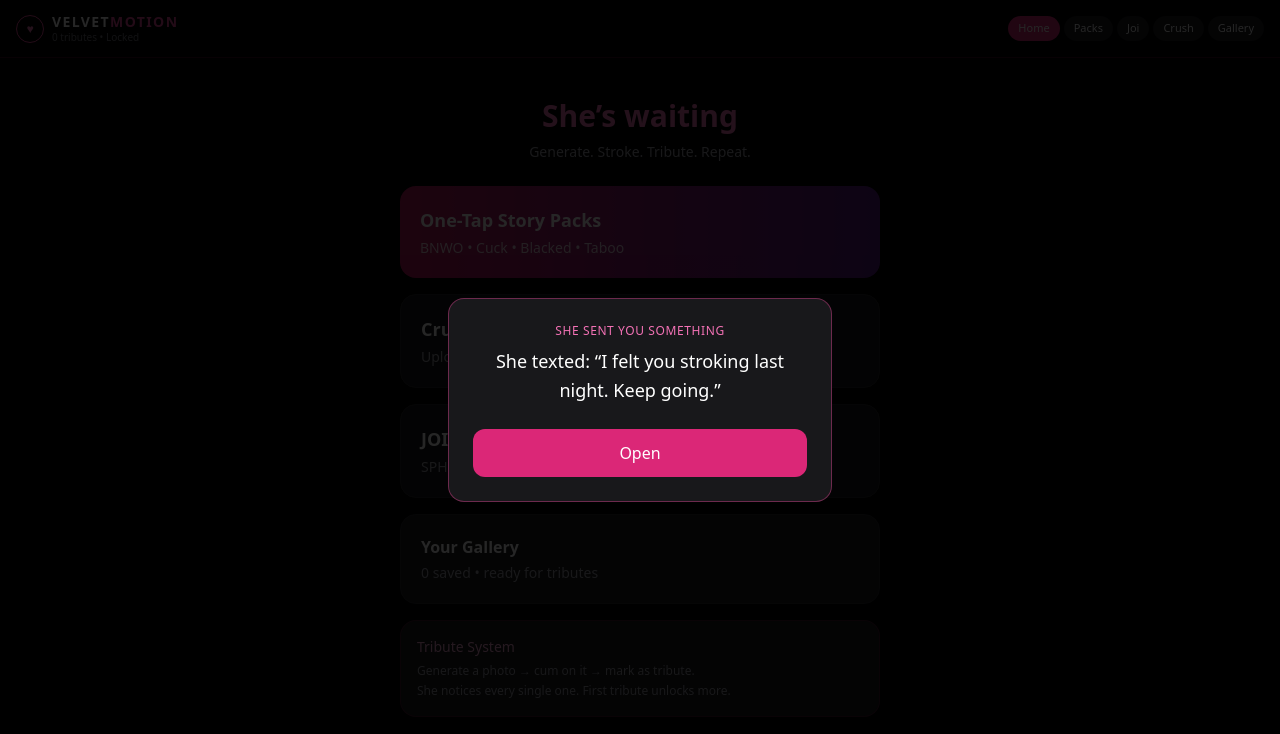
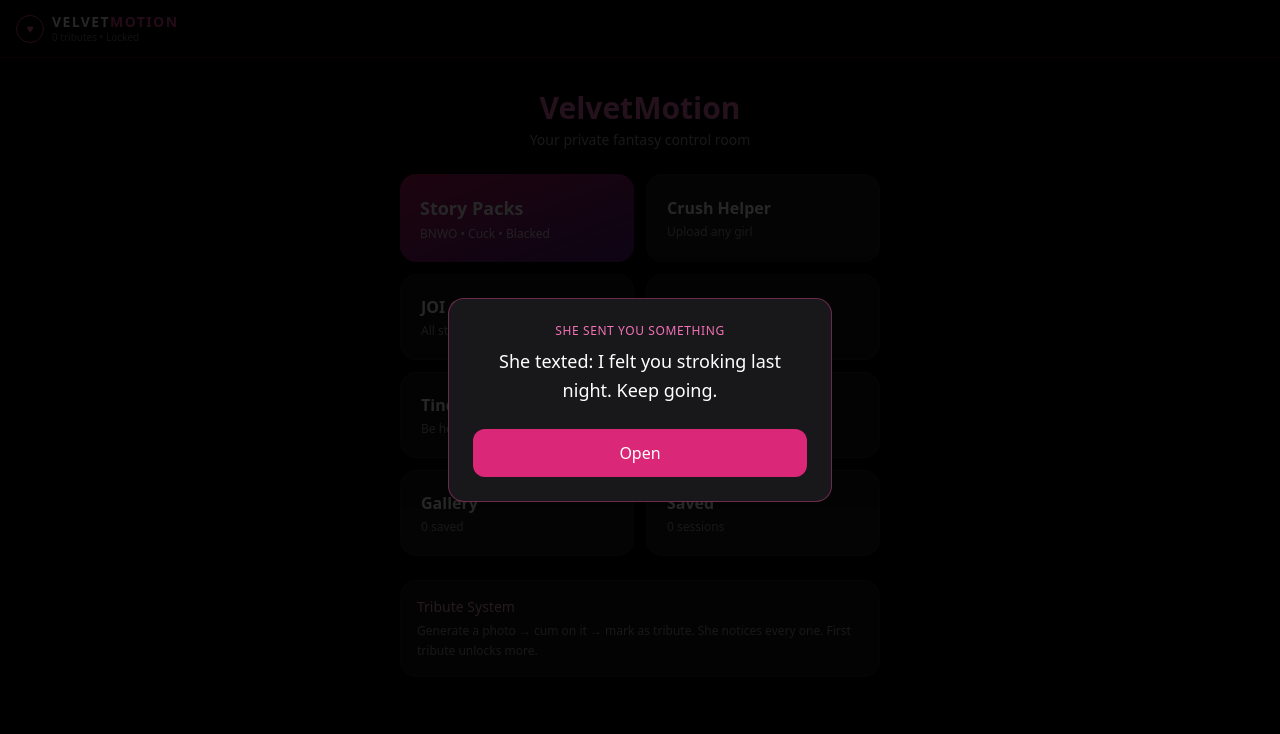
Before and after one commit to hampusi97/velvetmotion-ai, a Next.js app: page / in a window 1280 px wide. Shown: the top 734 px of the page. Built offline with nearby package versions, Linux system fonts and the light colour scheme.

Commit message:
Add full homescreen dashboard with easy access to all features (packs, crush, JOI, BNWO, Tinder, gallery, group, saved)

```diff
--- a/app/page.tsx
+++ b/app/page.tsx
@@ -1,6 +1,8 @@
 "use client";
 
 import { useState, useEffect, useRef } from "react";
+
+type View = "home" | "packs" | "joi" | "chat" | "gallery" | "crush" | "bnwo" | "tinder" | "group" | "saved";
 
 interface MediaItem {
   id: string;
@@ -18,17 +20,24 @@ interface Message {
   video?: string;
 }
 
+interface SavedSession {
+  id: string;
+  title: string;
+  messages: Message[];
+  createdAt: string;
+}
+
 const STORY_PACKS = [
-  { id: "blacked-weekend", title: "Blacked Weekend", tag: "BNWO", desc: "She spends the weekend getting ruined by BBC while you stroke" },
+  { id: "blacked-weekend", title: "Blacked Weekend", tag: "BNWO", desc: "Full weekend of BBC while you only stroke" },
   { id: "brother", title: "She Fucks Your Brother", tag: "CUCK", desc: "Your own brother takes her in your bed" },
-  { id: "office", title: "Office Cuck", tag: "CUCK", desc: "She fucks her boss and sends you proof" },
-  { id: "dad", title: "She Fucked Your Dad", tag: "TABOO", desc: "The ultimate betrayal fantasy" },
+  { id: "office", title: "Office Cuck", tag: "CUCK", desc: "She fucks her boss and sends proof" },
+  { id: "dad", title: "She Fucked Your Dad", tag: "TABOO", desc: "Ultimate betrayal fantasy" },
   { id: "bnwo-training", title: "BNWO Training", tag: "BNWO", desc: "Complete whiteboy reprogramming" },
-  { id: "locked", title: "Chastity Night", tag: "CUCK", desc: "You’re locked while she gets used" },
-  { id: "group", title: "Group Use", tag: "BNWO", desc: "Multiple men • you only watch and stroke" },
-  { id: "instagram", title: "Instagram BBC Arc", tag: "BNWO", desc: "She turns her page into a public BBC slut account" },
-  { id: "ex", title: "Ex Got Blacked", tag: "BNWO", desc: "Your ex rubs her new black boyfriend in your face" },
-  { id: "wife", title: "Wife Training", tag: "BNWO", desc: "You slowly turn your wife into a BBC-only slut" },
+  { id: "locked", title: "Chastity Night", tag: "CUCK", desc: "Locked while she gets used" },
+  { id: "group", title: "Group Use", tag: "BNWO", desc: "Multiple men, you only watch" },
+  { id: "instagram", title: "Instagram BBC Arc", tag: "BNWO", desc: "She turns her IG into a BBC page" },
+  { id: "ex", title: "Ex Got Blacked", tag: "BNWO", desc: "Your ex rubs it in" },
+  { id: "wife", title: "Wife Training", tag: "BNWO", desc: "Turn your wife BBC-only" },
 ];
 
 const JOI_PRESETS = [
@@ -40,14 +49,16 @@ const JOI_PRESETS = [
   { id: "cuck", label: "Cuck JOI" },
   { id: "blacked", label: "Blacked JOI" },
   { id: "findom", label: "Findom JOI" },
+  { id: "voice", label: "Voice JOI" },
 ];
 
 export default function VelvetMotion() {
-  const [view, setView] = useState<"home" | "packs" | "joi" | "chat" | "gallery" | "crush">("home");
+  const [view, setView] = useState<View>("home");
   const [messages, setMessages] = useState<Message[]>([]);
   const [input, setInput] = useState("");
   const [isLoading, setIsLoading] = useState(false);
   const [gallery, setGallery] = useState<MediaItem[]>([]);
+  const [savedSessions, setSavedSessions] = useState<SavedSession[]>([]);
   const [generating, setGenerating] = useState<"image" | "video" | null>(null);
   const [tributes, setTributes] = useState(0);
   const [unlocked, setUnlocked] = useState(false);
@@ -59,9 +70,11 @@ export default function VelvetMotion() {
 
   useEffect(() => {
     const g = localStorage.getItem("velvet-gallery");
+    const s = localStorage.getItem("velvet-saved");
     const t = localStorage.getItem("velvet-tributes");
     const u = localStorage.getItem("velvet-unlocked");
     if (g) setGallery(JSON.parse(g));
+    if (s) setSavedSessions(JSON.parse(s));
     if (t) setTributes(Number(t));
     if (u === "true") setUnlocked(true);
 
@@ -70,9 +83,9 @@ export default function VelvetMotion() {
     if (last !== today) {
       const msgs = [
         "She just viewed your tribute… and liked it.",
-        "New message: “Did you cum on my pic again like a good boy?”",
+        "New message: Did you cum on my pic again like a good boy?",
         "She posted a new story. You’re not going to like who she’s with.",
-        "She texted: “I felt you stroking last night. Keep going.”",
+        "She texted: I felt you stroking last night. Keep going.",
         "Your tribute made her wet. She wants another one tonight.",
       ];
       setDailyMsg(msgs[Math.floor(Math.random() * msgs.length)]);
@@ -90,6 +103,25 @@ export default function VelvetMotion() {
     localStorage.setItem("velvet-gallery", JSON.stringify(items));
   };
 
+  const saveSession = () => {
+    if (messages.length < 2) return;
+    const session: SavedSession = {
+      id: Date.now().toString(),
+      title: `Session ${new Date().toLocaleString()}`,
+      messages,
+      createdAt: new Date().toISOString(),
+    };
+    const updated = [session, ...savedSessions].slice(0, 30);
+    setSavedSessions(updated);
+    localStorage.setItem("velvet-saved", JSON.stringify(updated));
+    alert("Session saved");
+  };
+
+  const loadSession = (session: SavedSession) => {
+    setMessages(session.messages);
+    setView("chat");
+  };
+
   const addTribute = () => {
     const newCount = tributes + 1;
     setTributes(newCount);
@@ -101,8 +133,8 @@ export default function VelvetMotion() {
     setMessages(prev => [...prev, {
       role: "assistant",
       content: newCount === 1
-        ? `You actually did it…\n\nYou came on my picture like a pathetic little tribute bitch.\n\nI saw it.\n\nGood boy. You just unlocked something special.`
-        : `Another tribute?\n\nYou’re so fucking addicted to me it’s embarrassing.\n\nKeep cumming on my pics. I like collecting them.`
+        ? "You actually did it…\n\nYou came on my picture like a pathetic little tribute bitch.\n\nI saw it.\n\nGood boy. You just unlocked something special."
+        : "Another tribute?\n\nYou’re so fucking addicted to me it’s embarrassing.\n\nKeep cumming on my pics. I like collecting them."
     }]);
   };
 
@@ -113,16 +145,16 @@ export default function VelvetMotion() {
 
   function getOpening(id: string) {
     const map: Record<string, string> = {
-      "blacked-weekend": `Friday 11:52 PM.\n\nShe texted you:\n\n“Marcus just pulled up. I’m going to be full of black cum until Monday. Stroke that useless dick while you think about it.”\n\nYou’re already hard. Your move.`,
-      "brother": `You opened the door.\n\nYour brother is deep inside her on your own bed.\n\nShe looks straight at you while he fucks her and says:\n\n“Stroke. Don’t you dare look away.”`,
-      "office": `Photo from the office bathroom stall.\n\nHer makeup slightly ruined, thick cock inside her.\n\nCaption: “Boss is busy. Keep stroking under your desk.”`,
-      "dad": `You found the conversation on her phone.\n\nHer and your dad.\n\nLast message: “Come over after he falls asleep. I need to get fucked properly tonight.”`,
-      "bnwo-training": `On your knees.\n\nTonight you stop pretending you’re a man.\n\nYou will accept that black cock owns the women you want and that your only purpose is to stroke and take tributes.\n\nSay “Yes Goddess”.`,
-      "locked": `Day 19 locked.\n\nYou can hear her getting fucked through the wall.\n\nShe left the key on the table… just far enough that you can’t reach it while you’re stroking.`,
-      "group": `Three of them.\n\nShe’s in the middle of the bed getting used from both ends while the third records.\n\nYou’re on the chair in the corner.\n\n“Stroke slow. You’re not allowed to cum until they finish with me.”`,
-      "instagram": `New story.\n\nShe’s on her knees with a thick black cock resting on her cheek.\n\nCaption: “Upgraded.”\n\nShe texted you the screenshot with one word:\n\n“Tribute.”`,
-      "ex": `Your ex just posted her new black boyfriend.\n\nThen she texted you:\n\n“He ruins me every night. You never could. Still stroking to me?”`,
-      "wife": `You started this.\n\nNow she only gets wet for black cock.\n\nTonight she said: “I’m going out. When I get back I want you on your knees ready to hear every detail.”`,
+      "blacked-weekend": "Friday 11:52 PM.\n\nShe texted you:\n\n“Marcus just pulled up. I’m going to be full of black cum until Monday. Stroke that useless dick while you think about it.”\n\nYou’re already hard. Your move.",
+      "brother": "You opened the door.\n\nYour brother is deep inside her on your own bed.\n\nShe looks straight at you while he fucks her and says:\n\n“Stroke. Don’t you dare look away.”",
+      "office": "Photo from the office bathroom stall.\n\nHer makeup slightly ruined, thick cock inside her.\n\nCaption: “Boss is busy. Keep stroking under your desk.”",
+      "dad": "You found the conversation on her phone.\n\nHer and your dad.\n\nLast message: “Come over after he falls asleep. I need to get fucked properly tonight.”",
+      "bnwo-training": "On your knees.\n\nTonight you stop pretending you’re a man.\n\nYou will accept that black cock owns the women you want and that your only purpose is to stroke and take tributes.\n\nSay “Yes Goddess”.",
+      "locked": "Day 19 locked.\n\nYou can hear her getting fucked through the wall.\n\nShe left the key on the table… just far enough that you can’t reach it while you’re stroking.",
+      "group": "Three of them.\n\nShe’s in the middle of the bed getting used from both ends while the third records.\n\nYou’re on the chair in the corner.\n\n“Stroke slow. You’re not allowed to cum until they finish with me.”",
+      "instagram": "New story.\n\nShe’s on her knees with a thick black cock resting on her cheek.\n\nCaption: “Upgraded.”\n\nShe texted you the screenshot with one word:\n\n“Tribute.”",
+      "ex": "Your ex just posted her new black boyfriend.\n\nThen she texted you:\n\n“He ruins me every night. You never could. Still stroking to me?”",
+      "wife": "You started this.\n\nNow she only gets wet for black cock.\n\nTonight she said: “I’m going out. When I get back I want you on your knees ready to hear every detail.”",
     };
     return map[id] || "Let’s begin...";
   }
@@ -134,12 +166,11 @@ export default function VelvetMotion() {
     setInput("");
     setIsLoading(true);
 
-    // TODO: Replace with real /api/chat call
     await new Promise(r => setTimeout(r, 900));
 
     setMessages(prev => [...prev, {
       role: "assistant",
-      content: `She reads your message and smiles that cruel little smile.\n\n“Keep going. I want you desperate.”\n\nShe continues describing exactly how she’s being used while you stroke.`
+      content: "She reads your message and smiles that cruel little smile.\n\n“Keep going. I want you desperate.”\n\nShe continues describing exactly how she’s being used while you stroke."
     }]);
     setIsLoading(false);
   }
@@ -179,6 +210,24 @@ export default function VelvetMotion() {
     setCrushImage(URL.createObjectURL(file));
   };
 
+  const startBNWO = () => {
+    setView("chat");
+    setMessages([{ role: "assistant", content: "Good little whiteboy.\n\nYou already know your place.\n\nStroke that tiny thing while I tell you how real men fuck me.\n\nSay ‘yes goddess’ if you’re ready to serve." }]);
+  };
+
+  const startTinder = (asGirl: boolean) => {
+    setView("chat");
+    setMessages([{ role: "assistant", content: asGirl
+      ? "You’re now controlling her Tinder.\n\nA guy just matched.\n\n“Damn you’re hot… what are you looking for?”\n\nWhat does she reply?"
+      : "You matched with her.\n\nShe messaged first:\n\n“hey you look cute 😉 what are you up to tonight?”\n\nYour move, beta."
+    }]);
+  };
+
+  const startGroup = () => {
+    setView("chat");
+    setMessages([{ role: "assistant", content: "Girl 1: Look at him still stroking…\nGirl 2: He’s so pathetic, I love it.\nGirl 3: Make him thank us for letting him watch.\n\nThey all laugh while looking at you." }]);
+  };
+
   return (
     <div className="min-h-screen bg-black text-white">
       {/* Daily Message */}
@@ -203,52 +252,67 @@ export default function VelvetMotion() {
             <div className="text-[10px] text-zinc-500 -mt-0.5">{tributes} tributes • {unlocked ? "Unlocked" : "Locked"}</div>
           </div>
         </div>
-        <div className="flex gap-1 text-[11px]">
-          {(["home", "packs", "joi", "crush", "gallery"] as const).map(v => (
-            <button
-              key={v}
-              onClick={() => setView(v)}
-              className={`px-2.5 py-1 rounded-full capitalize ${view === v ? "bg-pink-600" : "bg-zinc-900"}`}
-            >
-              {v}
+        {view !== "home" && (
+          <button onClick={() => setView("home")} className="text-xs text-pink-400 px-3 py-1 rounded-full bg-zinc-900">
+            Home
           </button>
-          ))}
-        </div>
+        )}
       </header>
 
-      {/* HOME */}
+      {/* HOME SCREEN */}
       {view === "home" && (
-        <main className="max-w-lg mx-auto p-4 space-y-4">
-          <div className="text-center pt-6 pb-2">
-            <h1 className="text-3xl font-bold text-pink-400">She’s waiting</h1>
-            <p className="text-zinc-400 text-sm mt-2">Generate. Stroke. Tribute. Repeat.</p>
+        <main className="max-w-lg mx-auto p-4 pb-20">
+          <div className="text-center pt-4 pb-6">
+            <h1 className="text-3xl font-bold text-pink-400">VelvetMotion</h1>
+            <p className="text-zinc-400 text-sm mt-1">Your private fantasy control room</p>
           </div>
 
-          <button onClick={() => setView("packs")} className="w-full p-5 rounded-2xl bg-gradient-to-r from-pink-700 to-purple-900 text-left">
-            <div className="font-bold text-lg">One-Tap Story Packs</div>
-            <div className="text-sm text-white/80 mt-1">BNWO • Cuck • Blacked • Taboo</div>
+          <div className="grid grid-cols-2 gap-3">
+            <button onClick={() => setView("packs")} className="p-5 rounded-2xl bg-gradient-to-br from-pink-700 to-purple-900 text-left">
+              <div className="font-bold text-lg">Story Packs</div>
+              <div className="text-xs text-white/80 mt-1">BNWO • Cuck • Blacked</div>
             </button>
 
-          <button onClick={() => setView("crush")} className="w-full p-5 rounded-2xl bg-zinc-900 border border-zinc-800 text-left">
-            <div className="font-bold text-lg">Crush Helper</div>
-            <div className="text-sm text-zinc-400 mt-1">Upload any girl → make her do anything</div>
+            <button onClick={() => setView("crush")} className="p-5 rounded-2xl bg-zinc-900 border border-zinc-800 text-left">
+              <div className="font-bold">Crush Helper</div>
+              <div className="text-xs text-zinc-400 mt-1">Upload any girl</div>
             </button>
 
-          <button onClick={() => setView("joi")} className="w-full p-5 rounded-2xl bg-zinc-900 border border-zinc-800 text-left">
-            <div className="font-bold text-lg">JOI Center</div>
-            <div className="text-sm text-zinc-400 mt-1">SPH • CEI • Ruin • Cuck • Blacked</div>
+            <button onClick={() => setView("joi")} className="p-5 rounded-2xl bg-zinc-900 border border-zinc-800 text-left">
+              <div className="font-bold">JOI Center</div>
+              <div className="text-xs text-zinc-400 mt-1">All styles</div>
             </button>
 
-          <button onClick={() => setView("gallery")} className="w-full p-5 rounded-2xl bg-zinc-900 border border-zinc-800 text-left">
-            <div className="font-bold">Your Gallery</div>
-            <div className="text-sm text-zinc-400 mt-1">{gallery.length} saved • ready for tributes</div>
+            <button onClick={startBNWO} className="p-5 rounded-2xl bg-zinc-900 border border-zinc-800 text-left">
+              <div className="font-bold text-pink-300">BNWO</div>
+              <div className="text-xs text-zinc-400 mt-1">Whiteboy training</div>
             </button>
 
-          <div className="p-4 rounded-2xl bg-zinc-900 border border-pink-900/40 text-sm">
+            <button onClick={() => setView("tinder")} className="p-5 rounded-2xl bg-zinc-900 border border-zinc-800 text-left">
+              <div className="font-bold">Tinder</div>
+              <div className="text-xs text-zinc-400 mt-1">Be her or talk</div>
+            </button>
+
+            <button onClick={startGroup} className="p-5 rounded-2xl bg-zinc-900 border border-zinc-800 text-left">
+              <div className="font-bold">Group Chat</div>
+              <div className="text-xs text-zinc-400 mt-1">Multiple girls</div>
+            </button>
+
+            <button onClick={() => setView("gallery")} className="p-5 rounded-2xl bg-zinc-900 border border-zinc-800 text-left">
+              <div className="font-bold">Gallery</div>
+              <div className="text-xs text-zinc-400 mt-1">{gallery.length} saved</div>
+            </button>
+
+            <button onClick={() => setView("saved")} className="p-5 rounded-2xl bg-zinc-900 border border-zinc-800 text-left">
+              <div className="font-bold">Saved</div>
+              <div className="text-xs text-zinc-400 mt-1">{savedSessions.length} sessions</div>
+            </button>
+          </div>
+
+          <div className="mt-6 p-4 rounded-2xl bg-zinc-900/80 border border-pink-900/30 text-sm">
             <div className="text-pink-300 font-medium mb-1">Tribute System</div>
             <p className="text-xs text-zinc-400 leading-relaxed">
-              Generate a photo → cum on it → mark as tribute.<br />
-              She notices every single one. First tribute unlocks more.
+              Generate a photo → cum on it → mark as tribute. She notices every one. First tribute unlocks more.
             </p>
           </div>
         </main>
@@ -256,8 +320,8 @@ export default function VelvetMotion() {
 
       {/* PACKS */}
       {view === "packs" && (
-        <main className="max-w-lg mx-auto p-4">
-          <h2 className="text-xl font-bold text-pink-400 mb-4">Choose how she ruins you</h2>
+        <main className="max-w-lg mx-auto p-4 pb-20">
+          <h2 className="text-xl font-bold text-pink-400 mb-4">Story Packs</h2>
           <div className="space-y-2.5">
             {STORY_PACKS.map(pack => (
               <button
@@ -278,7 +342,7 @@ export default function VelvetMotion() {
 
       {/* JOI */}
       {view === "joi" && messages.length === 0 && (
-        <main className="max-w-lg mx-auto p-4">
+        <main className="max-w-lg mx-auto p-4 pb-20">
           <h2 className="text-xl font-bold text-pink-400 mb-4">JOI Center</h2>
           <div className="grid grid-cols-2 gap-2">
             {JOI_PRESETS.map(j => (
@@ -290,6 +354,8 @@ export default function VelvetMotion() {
                     ? "Look at that pathetic little thing.\n\nStroke it slowly so I can laugh properly."
                     : j.id === "cuck"
                     ? "He’s already inside me.\n\nStroke while you listen to every wet sound."
+                    : j.id === "voice"
+                    ? "*soft, slow, spoken*\n\nMmm… that’s it… stroke it nice and slow for me.\n\nI want you listening to my voice while you touch that little thing."
                     : "Get your cock out.\n\nSlow strokes only. I control everything."
                   }]);
                 }}
@@ -302,11 +368,27 @@ export default function VelvetMotion() {
         </main>
       )}
 
+      {/* TINDER */}
+      {view === "tinder" && (
+        <main className="max-w-lg mx-auto p-4 pb-20 text-center">
+          <h2 className="text-xl font-bold text-pink-400 mb-4">Tinder Roleplay</h2>
+          <p className="text-zinc-400 text-sm mb-8">Play as your crush and chat guys up, or talk to her as the beta.</p>
+          <div className="space-y-3">
+            <button onClick={() => startTinder(true)} className="w-full py-4 rounded-2xl bg-pink-600 font-medium">
+              Play as the Girl
+            </button>
+            <button onClick={() => startTinder(false)} className="w-full py-4 rounded-2xl bg-zinc-800 font-medium">
+              Talk to Her as Yourself
+            </button>
+          </div>
+        </main>
+      )}
+
       {/* CRUSH HELPER */}
       {view === "crush" && (
-        <main className="max-w-lg mx-auto p-4">
+        <main className="max-w-lg mx-auto p-4 pb-20">
           <h2 className="text-xl font-bold text-pink-400 mb-2">Crush Helper</h2>
-          <p className="text-zinc-500 text-sm mb-6">Upload any photo → generate nudes, sex videos, humiliation & more</p>
+          <p className="text-zinc-500 text-sm mb-6">Upload any photo → generate nudes, sex videos, SPH, Blacked & more</p>
 
           <div
             onClick={() => fileRef.current?.click()}
@@ -324,7 +406,6 @@ export default function VelvetMotion() {
           <input ref={fileRef} type="file" accept="image/*" className="hidden" onChange={handleCrushUpload} />
 
           {crushImage && (
-            <div className="space-y-3">
             <button
               onClick={() => {
                 setView("chat");
@@ -334,14 +415,13 @@ export default function VelvetMotion() {
             >
               Enter Private Room with Her
             </button>
-            </div>
           )}
         </main>
       )}
 
       {/* GALLERY */}
       {view === "gallery" && (
-        <main className="max-w-lg mx-auto p-4">
+        <main className="max-w-lg mx-auto p-4 pb-20">
           <h2 className="text-xl font-bold text-pink-400 mb-1">Your Gallery</h2>
           <p className="text-zinc-500 text-sm mb-5">Save them. Tribute them. Come back every day.</p>
 
@@ -373,6 +453,29 @@ export default function VelvetMotion() {
                     {item.tributed && <span className="text-[10px] text-pink-400">Tributed</span>}
                   </div>
                 </div>
+              ))}
+            </div>
+          )}
+        </main>
+      )}
+
+      {/* SAVED */}
+      {view === "saved" && (
+        <main className="max-w-lg mx-auto p-4 pb-20">
+          <h2 className="text-xl font-bold text-pink-400 mb-4">Saved Sessions</h2>
+          {savedSessions.length === 0 ? (
+            <p className="text-zinc-500 text-sm">No saved sessions yet.</p>
+          ) : (
+            <div className="space-y-2">
+              {savedSessions.map(s => (
+                <button
+                  key={s.id}
+                  onClick={() => loadSession(s)}
+                  className="w-full p-4 rounded-xl bg-zinc-900 border border-zinc-800 text-left"
+                >
+                  <div className="font-medium text-sm">{s.title}</div>
+                  <div className="text-xs text-zinc-500 mt-1">{new Date(s.createdAt).toLocaleString()}</div>
+                </button>
               ))}
             </div>
           )}
@@ -426,6 +529,9 @@ export default function VelvetMotion() {
             >
               {generating === "video" ? "Generating..." : "🎥 New Video"}
             </button>
+            <button onClick={saveSession} className="px-3 py-2.5 rounded-full bg-zinc-800 text-xs">
+              Save
+            </button>
           </div>
 
           <div className="p-4 border-t border-pink-900/30">
```
Lines whose indentation alone changed are shown as unchanged.
